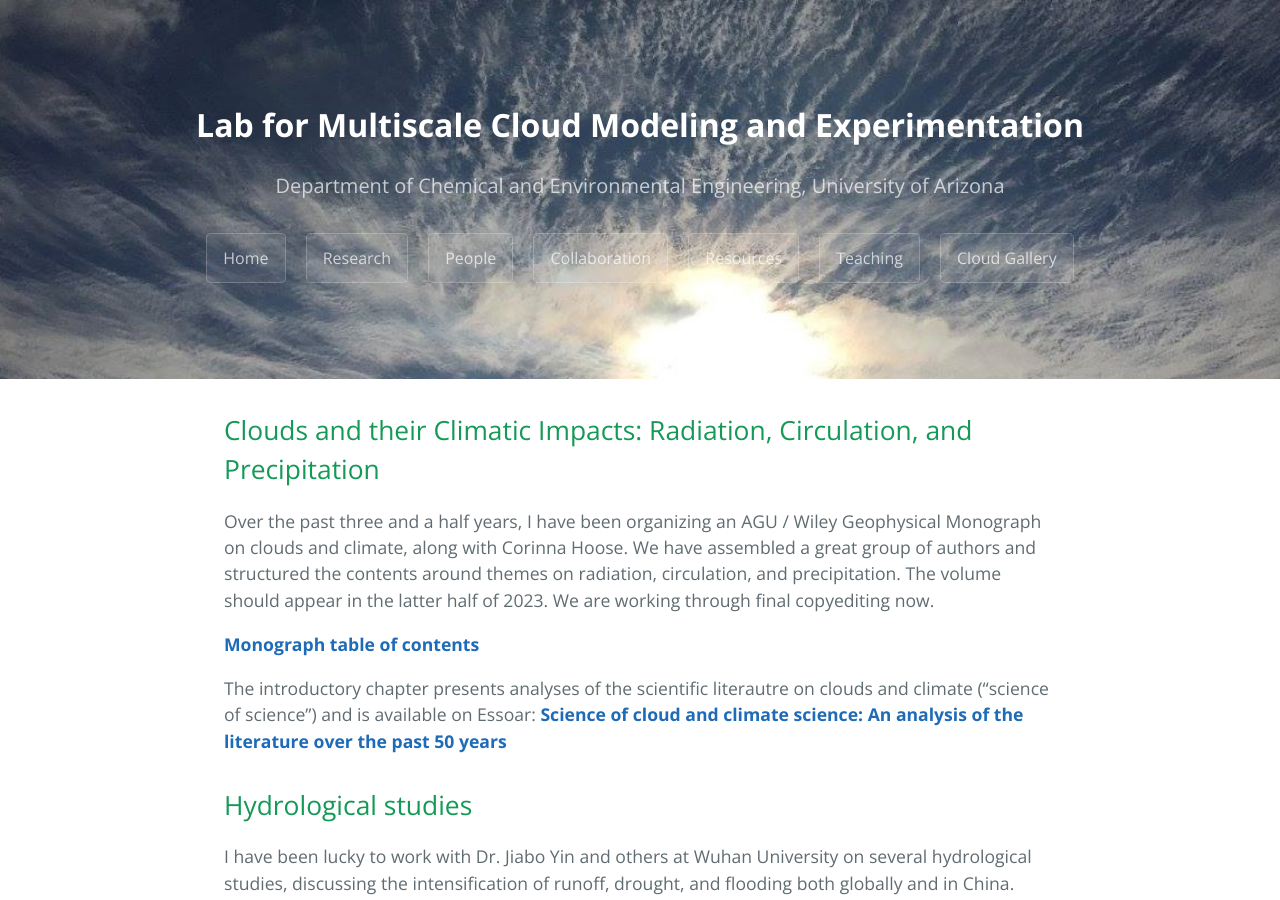
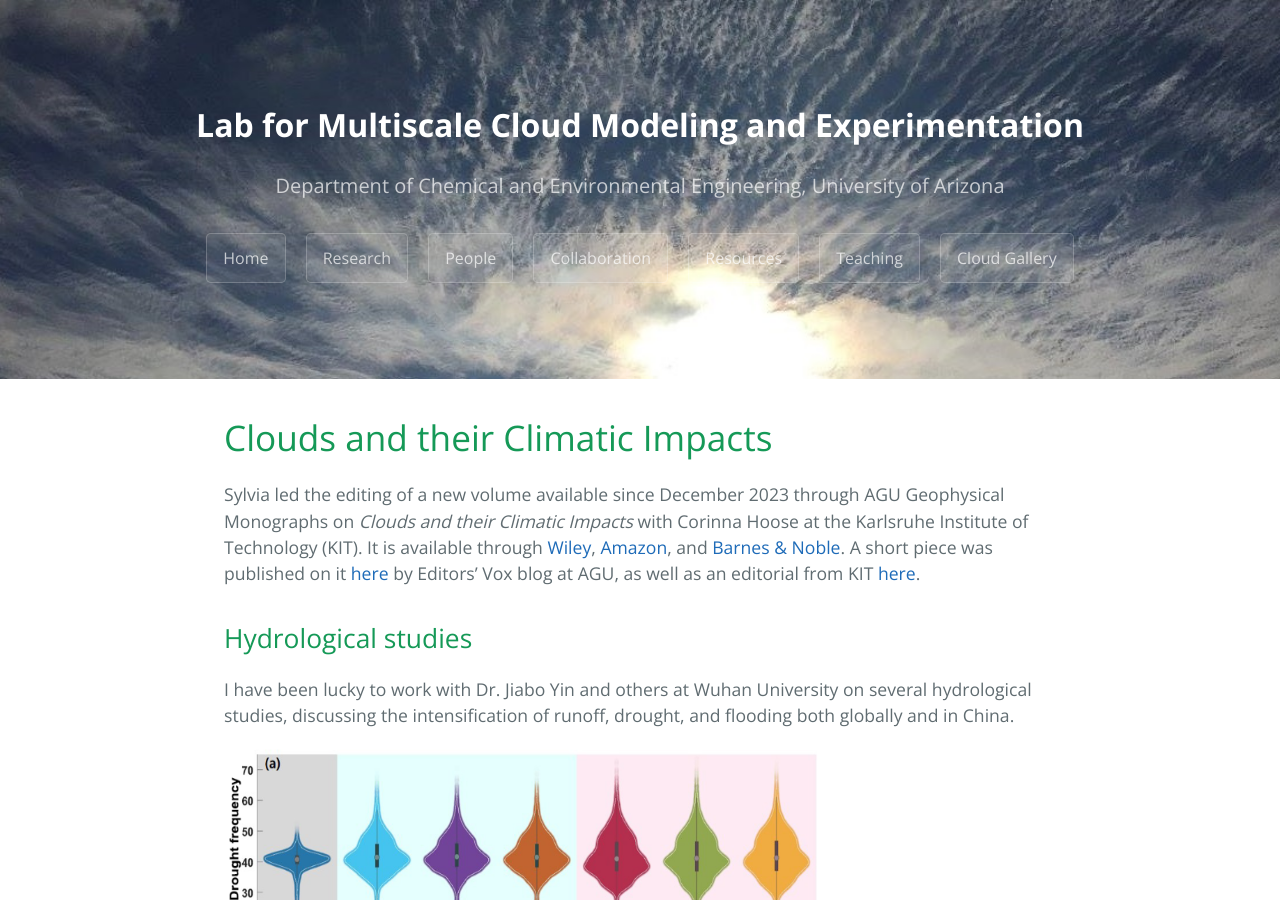
Before and after one commit to sylviasullivan/sylviasullivan.github.io, a Jekyll site: the page built from collaboration.md, in a window 1280 px wide and 900 px high. Built offline with Jekyll 4.4.1, drawn with Linux system fonts in a browser that asks for light colours.

Commit message:
Update collaboration.md

```diff
--- a/collaboration.md
+++ b/collaboration.md
@@ -4,14 +4,9 @@
 description: Department of Chemical and Environmental Engineering, University of Arizona
 ---
 
-## Clouds and their Climatic Impacts: Radiation, Circulation, and Precipitation
+# Clouds and their Climatic Impacts
 
-Over the past three and a half years, I have been organizing an AGU / Wiley Geophysical Monograph on clouds and climate, along with Corinna Hoose. We have assembled a great group of authors and structured the contents around themes on radiation, circulation, and precipitation. The volume should appear in the latter half of 2023. We are working through final copyediting now.
-
-**[Monograph table of contents](/Files/git-toc-v3.pdf)**
-
-The introductory chapter presents analyses of the scientific literautre on clouds and climate ("science of science") and is available on Essoar:
-**[Science of cloud and climate science: An analysis of the literature over the past 50 years](https://www.essoar.org/doi/abs/10.1002/essoar.10510355.1)**
+Sylvia led the editing of a new volume available since December 2023 through AGU Geophysical Monographs on _Clouds and their Climatic Impacts_ with Corinna Hoose at the Karlsruhe Institute of Technology (KIT). It is available through [Wiley](https://www.wiley.com/en-us/Clouds+and+Their+Climatic+Impact%3A+Radiation%2C+Circulation%2C+and+Precipitation-p-9781119700319), [Amazon](https://www.amazon.com/Clouds-their-Climatic-Impact-Precipitation/dp/1119700310/ref=sr_1_1?crid=9KB5FH7KEM9Z&keywords=clouds+and+their+climatic+impact&qid=1702921601&sprefix=clouds+and+their+climatic+impac%2Caps%2C299&sr=8-1&ufe=app_do%3Aamzn1.fos.17d9e15d-4e43-4581-b373-0e5c1a776d5d), and [Barnes & Noble](https://www.barnesandnoble.com/w/book/1143372658). A short piece was published on it [here](https://eos.org/editors-vox/the-complexity-of-clouds-circulation-and-climate) by Editors' Vox blog at AGU, as well as an editorial from KIT [here](https://www.imk-tro.kit.edu/12521.php).
 
 ## Hydrological studies
 
```
